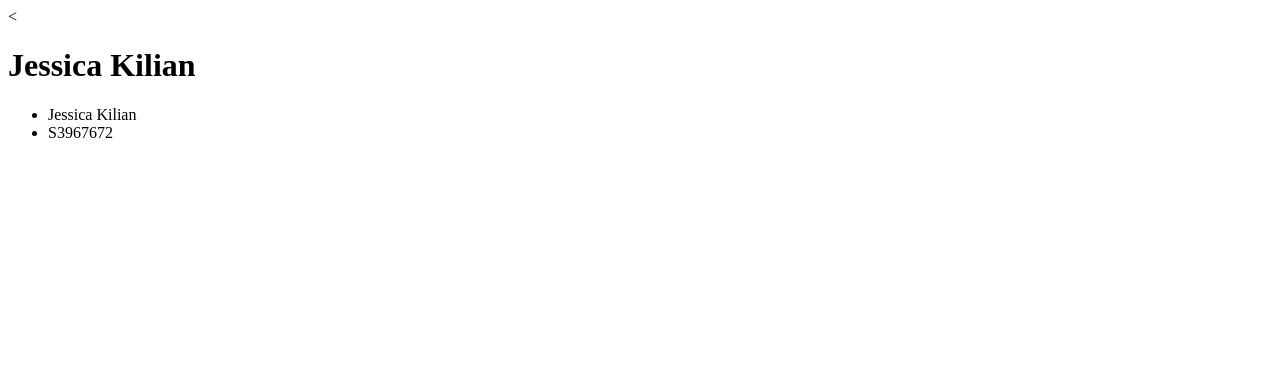
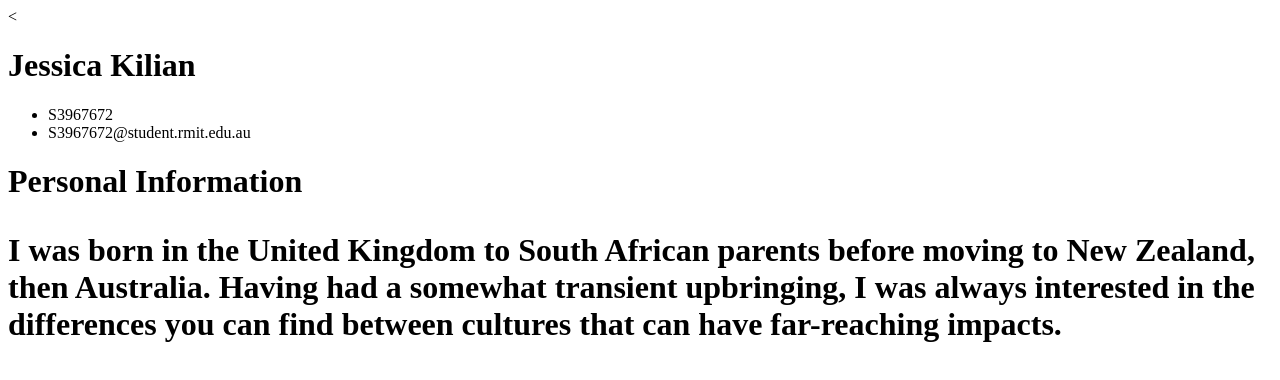
Before and after one commit to purple-jess/assessment_1_website, a plain HTML site: page index.html in a window 1280 px wide. Drawn offline with Linux system fonts and the light colour scheme.

Commit message:
adding paragraph1

```diff
--- a/index.html
+++ b/index.html
@@ -10,17 +10,25 @@
     <header>
         <h1>Jessica Kilian</h1>
         <ul>
-          <li>Jessica Kilian</li>
           <li>S3967672</li>
+          <li>S3967672@student.rmit.edu.au</li>
           <!-- insert GitHub Public Repository URL -->
           <!-- insert GitHub Pages URL -->
         </ul>
+        <!-- insert image -->
+    </header>
 
-    </header>
     <main>
       <div>
       <!-- Personal information -->
         <div>
+          <h1>Personal Information<h1>
+          <p>
+            I was born in the United Kingdom to South African parents before moving
+             to New Zealand, then Australia. Having had a somewhat transient
+             upbringing, I was always interested in the differences you can find
+             between cultures that can have far-reaching impacts.
+          </p>
         </div>
 
         <!-- Interest in IT -->
```
